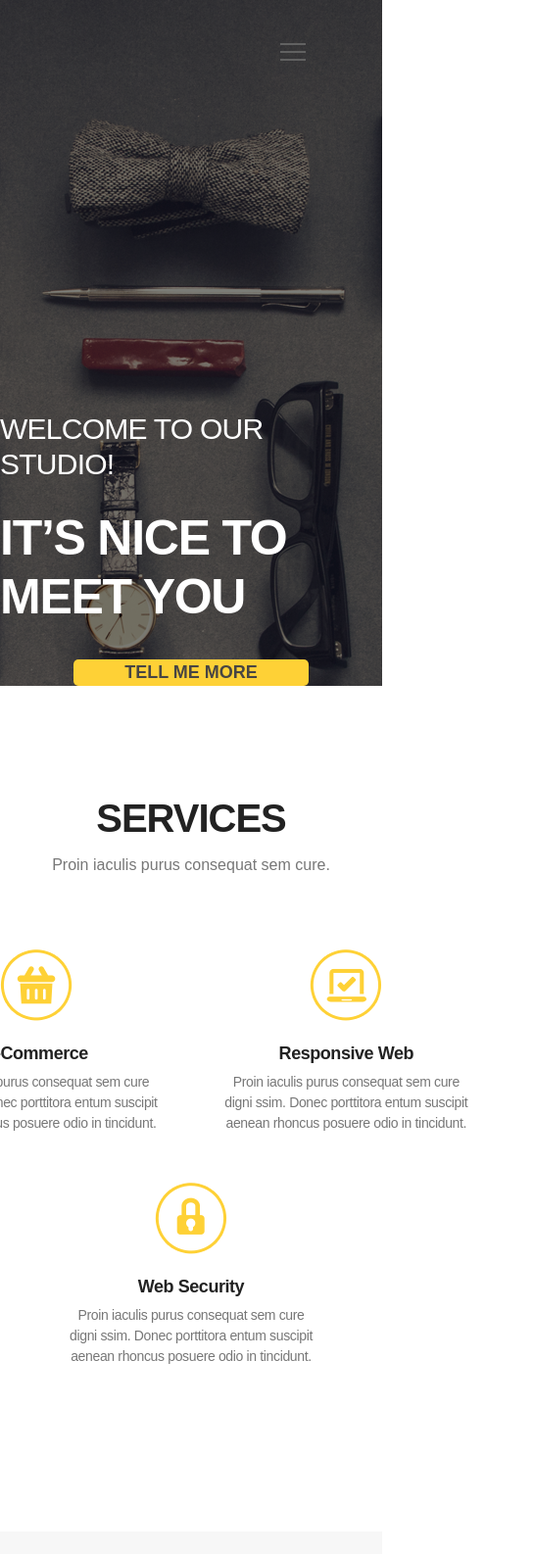
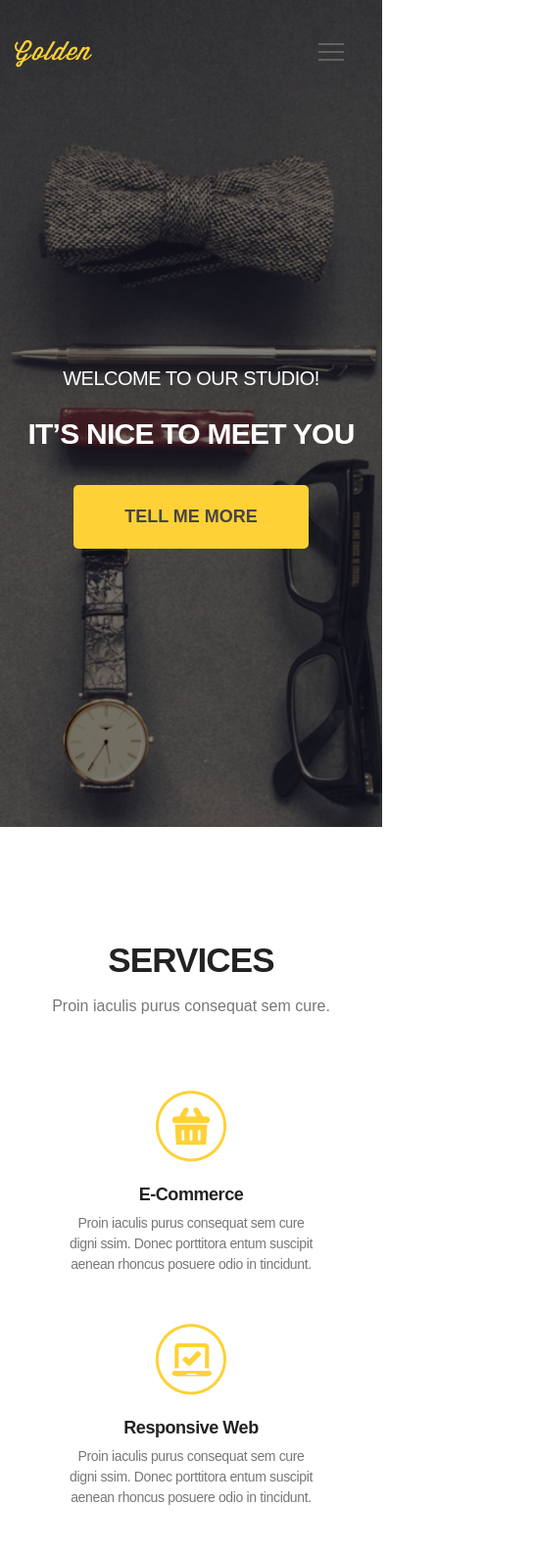
Before and after one commit to dzy-doctor/golden, a plain HTML site: page index.html in a window 390 px wide. Shown: the top 1586 px of the page at 98% size, 545 px wide, since content can reach past the window. Drawn offline with Linux system fonts and the light colour scheme.

Commit message:
Адаптировал под iPhone 6.7.8

```diff
--- a/style.css
+++ b/style.css
@@ -327,7 +327,7 @@ body{
         display: flex;
         align-items: center;
         position: fixed;
-                         /* position: absolute; */
+                     /* position: absolute; */
         top: 40px;
 
         width: 26px;
@@ -393,7 +393,7 @@ body{
         /* transition-duration: .25s; */
     }
     .menu__item:hover {
-        background-color: #CFD8DC;
+        background-color: #00ff00;
     }
 
     .header__inner{
@@ -432,7 +432,44 @@ body{
     }
 
 }
+@media(max-width:414px){
+    .header{
+        height: 100%;
+    }
+    .header__inner{
+        width:400px;
+    }
+    .header__logo{
+        margin-left: 20px;
+    }
+    .header__subtitle {
+        margin-top: 150px;
+        font-size: 20px;
+    }
+    .header__title {
+        font-size: 30px;
+    }
+    .title{
+        font-size: 35px;
+    }
+    .menu__btn{
+        margin-left: 30%;
+    }
+    .menu__box{
+        margin-left: 40%;
+    }
+    .services__main{
+        width:400px;
+    }
+    .body-relaxation__item{
+        width:390px;
+        margin-bottom: 120px;
+    }
+    .relaxation__body{
+        width:390px;
+    }
 
+}
 @media(max-width:380px){
 
     .header{
```
Also changed, not shown: index.html (+3 -0 lines).
